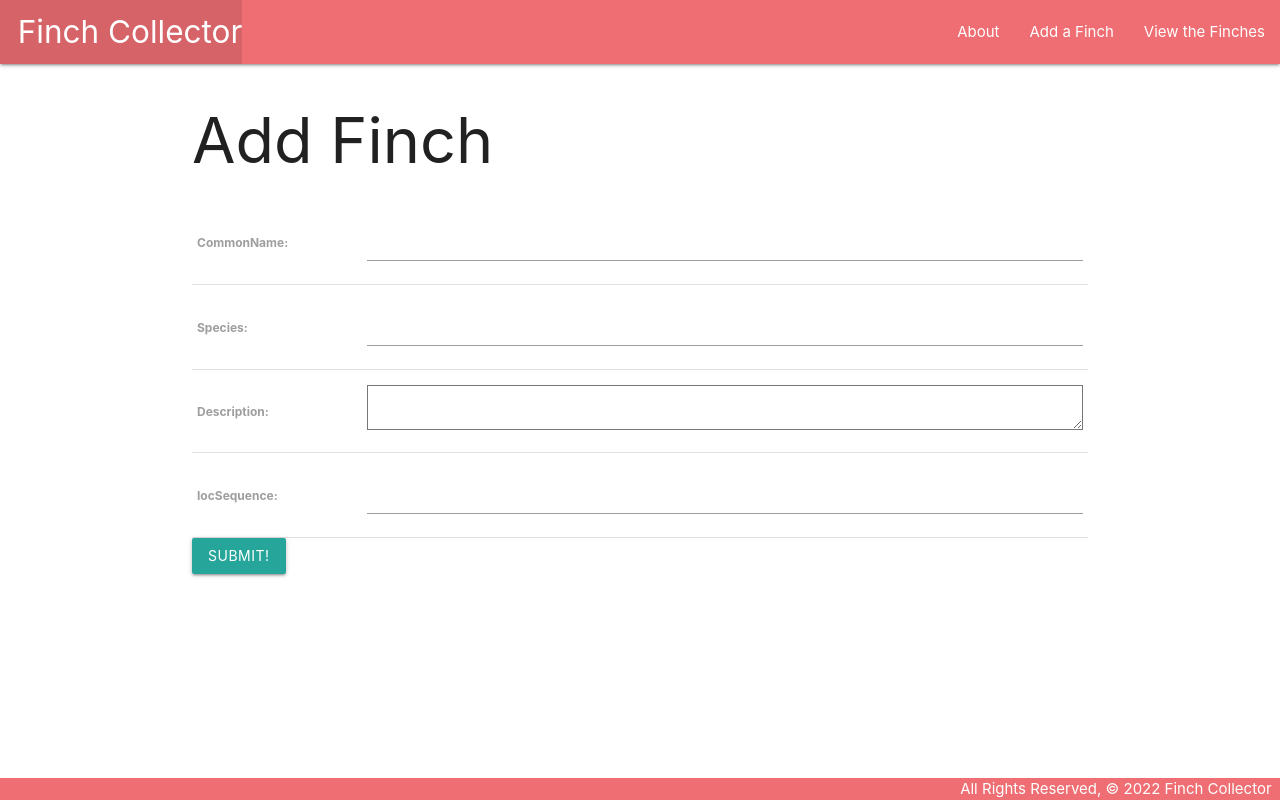
After one commit to abpandanguyen/finchcollector, a Django app: page /finches/create/ in a window 1280 px wide. The commit adds this page. Run offline with Django 4.2, Linux system fonts and the light colour scheme.

Commit message:
Part 3 Done

```diff
--- a/main_app/models.py
+++ b/main_app/models.py
@@ -1,5 +1,6 @@
 from smtplib import SMTPRecipientsRefused
 from django.db import models
+from django.urls import reverse
 
 # Create your models here.
 
@@ -11,3 +12,6 @@ class Finch(models.Model):
 
     def __str__(self):
         return f'{self.commonName} ({self.id})'
+
+    def get_absolute_url(self):
+        return reverse('detail', kwargs={'cat_id': self.id})
--- a/main_app/templates/base.html
+++ b/main_app/templates/base.html
@@ -15,11 +15,12 @@
     <nav>
       <div class="nav-wrapper">
         <ul>
-          <li><a href="/" class="left brand-logo">&nbsp;&nbsp;Finch Collector</a></li>
+          <li><a href="{% url 'home' %}" class="left brand-logo">&nbsp;&nbsp;Finch Collector</a></li>
         </ul>
         <ul class="right">
-          <li><a href="/about">About</a></li>
-          <li><a href="/finches">View the Finches</a></li>
+          <li><a href="{% url 'about' %}">About</a></li>
+          <li><a href="{% url 'finches_create' %}">Add a Finch</a></li>
+          <li><a href="{% url 'index' %}">View the Finches</a></li>
         </ul>
       </div>
     </nav>
--- a/main_app/templates/finches/detail.html
+++ b/main_app/templates/finches/detail.html
@@ -10,6 +10,10 @@
     <p>Description: {{ finch.description|linebreaks }}</p>
     <p>IOC Sequence: {{ finch.iocSequence }}</p>
   </div>
+  <div class="card-action">
+    <a href="{% url 'finches_update' finch.id %}">Edit</a>
+    <a href="{% url 'finches_delete' finch.id %}">Delete</a>
+  </div>
 </div>
 
 {% endblock %}
--- /dev/null
+++ b/main_app/templates/main_app/finch_form.html
@@ -0,0 +1,19 @@
+{% extends 'base.html' %}
+
+{% block content %}
+{% if object %}
+<h1>Edit <span class="teal-text">{{object.commonName}}</span></h1>
+{% else %}
+<h1>Add Finch</h1>
+{% endif %}
+  <!-- Leaving the action empty makes the form post to the same url used to display it -->
+  <form action="" method="POST">
+    <!-- Django requires the following for security purposes -->
+    {% csrf_token %}
+    <table>
+      <!-- Render the inputs inside of <tr>s & <td>s -->
+      {{ form.as_table }}
+    </table>
+    <input type="submit" value="Submit!" class="btn">
+  </form>
+{% endblock %}
--- a/main_app/urls.py
+++ b/main_app/urls.py
@@ -5,6 +5,11 @@ urlpatterns = [
     path('', views.home, name='home'),
     path('about/', views.about, name='about'),
     path('finches/', views.finches_index, name='index'),
-    # new route
+    # new route for details!
     path('finches/<int:finch_id>/', views.finches_detail, name='detail'),
+    # new route to show form and create finch
+    path('finches/create/', views.FinchCreate.as_view(), name='finches_create'),
+    # routes for update/delete
+    path('finches/<int:pk>/update/', views.FinchUpdate.as_view(), name='finches_update'),
+    path('finches/<int:pk>/delete/', views.FinchDelete.as_view(), name='finches_delete'),
 ]
--- a/main_app/views.py
+++ b/main_app/views.py
@@ -1,8 +1,25 @@
 from django.shortcuts import render
+from django.views.generic.edit import CreateView, UpdateView, DeleteView
 from .models import Finch
 
 from django.http import HttpResponse
 
+class FinchCreate(CreateView):
+    model = Finch
+    fields = '__all__'
+
+class FinchCreate(CreateView):
+    model = Finch
+    fields = '__all__'
+    success_url = '/finches/'
+
+class FinchUpdate(UpdateView):
+    model = Finch
+    fields = ['species','description', 'iocSequence']
+
+class FinchDelete(DeleteView):
+    model = Finch
+    success_url = '/finches/'
 
 # Define the home view
 def home(request):
```
Also changed, not shown: main_app/templates/main_app/finch_confirm_delete.html (added, +13 -0 lines).
